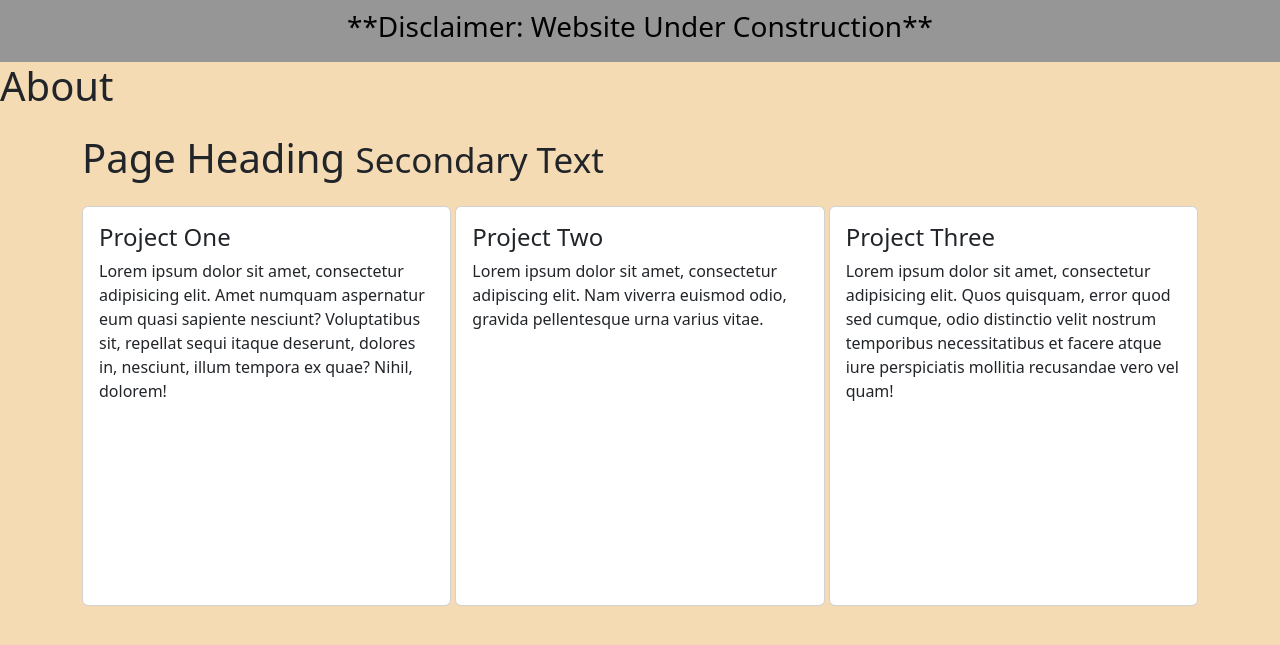
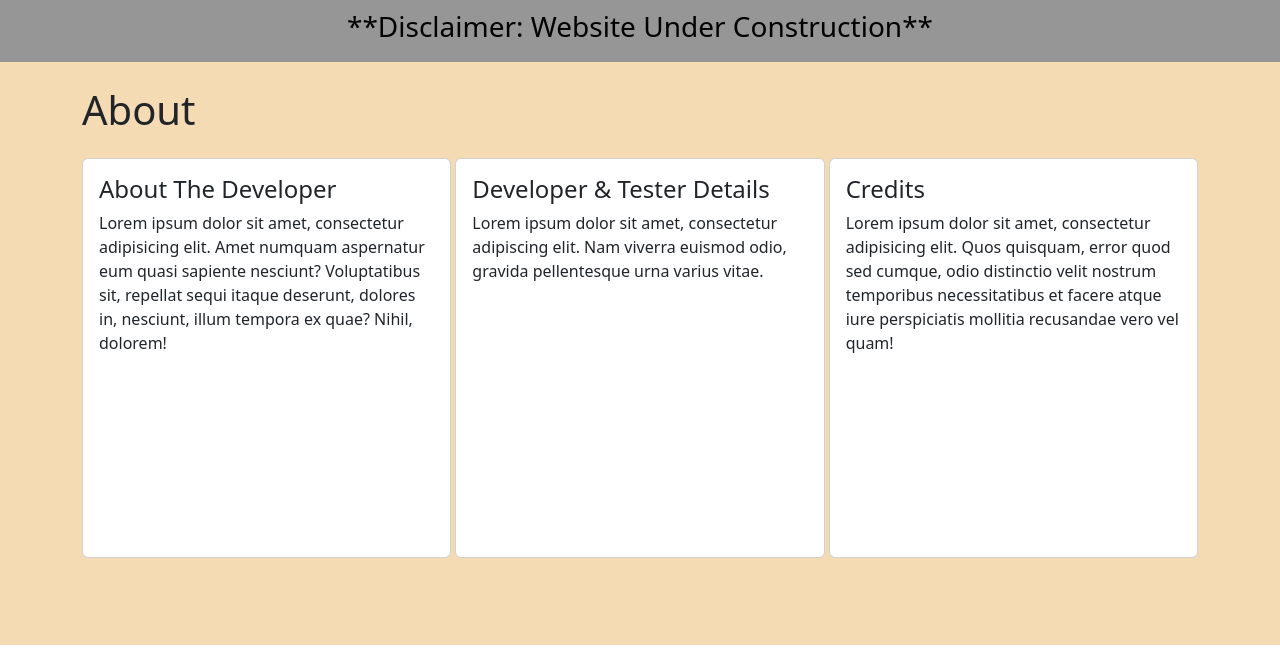
Before and after one commit to vxriantz/Flask_Web, a Flask app: page /about in a window 1280 px wide. Shown: the part 56-701 px from the top of the page. Run offline with Flask 3, Linux system fonts and the light colour scheme; some libraries are stand-ins or nearby versions.

Commit message:
removing unnecessary links and editing template to chosen context

```diff
--- a/website/templates/about.html
+++ b/website/templates/about.html
@@ -2,14 +2,10 @@
 
 {% block content %}
 
-<h1> About </h1>
-
 <div class="container">
 
   <!-- Page Heading -->
-  <h1 class="my-4">Page Heading
-    <small>Secondary Text</small>
-  </h1>
+  <h1 class="my-4">About</h1>
 
   <style>
   .scroll-card {
@@ -22,7 +18,7 @@
   <div class="col-sm-4">
     <div class="card scroll-card">
       <div class="card-body">
-        <h4>Project One</h4>
+        <h4>About The Developer</h4>
         <p>Lorem ipsum dolor sit amet, consectetur adipisicing elit. Amet numquam
           aspernatur eum quasi sapiente nesciunt? Voluptatibus sit, repellat sequi itaque deserunt,
           dolores in, nesciunt, illum tempora ex quae? Nihil, dolorem!</p>
@@ -32,9 +28,8 @@
 
   <div class="col-sm-4">
     <div class="card scroll-card">
-      <img class="card-img-top" src="https://via.placeholder.com/700x400" alt="">
       <div class="card-body">
-        <h4>Project Two</h4>
+        <h4>Developer & Tester Details</h4>
         <p>Lorem ipsum dolor sit amet, consectetur adipiscing elit. Nam viverra euismod
           odio, gravida pellentesque urna varius vitae.</p>
       </div>
@@ -44,7 +39,7 @@
   <div class="col-sm-4">
     <div class="card scroll-card">
       <div class="card-body">
-        <h4>Project Three</h4>
+        <h4>Credits</h4>
         <p>Lorem ipsum dolor sit amet, consectetur adipisicing elit. Quos quisquam, error
           quod sed cumque, odio distinctio velit nostrum temporibus necessitatibus et facere atque iure
           perspiciatis mollitia recusandae vero vel quam!</p>
```
